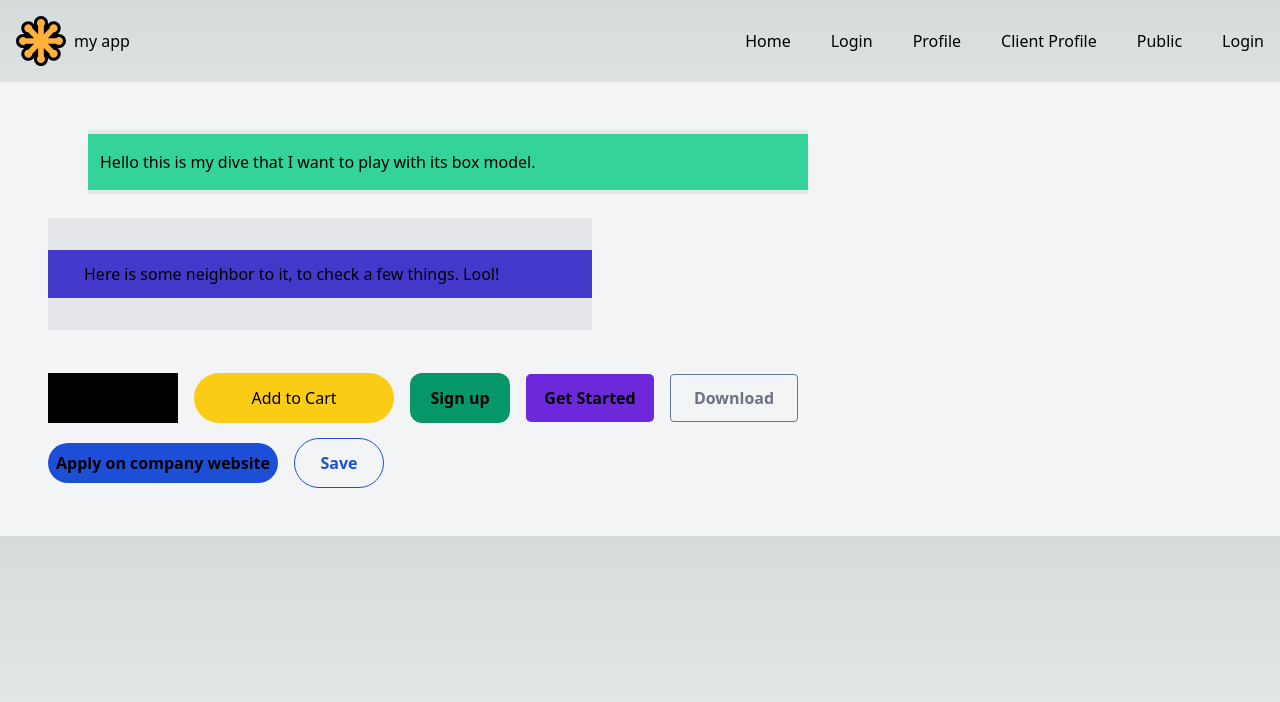
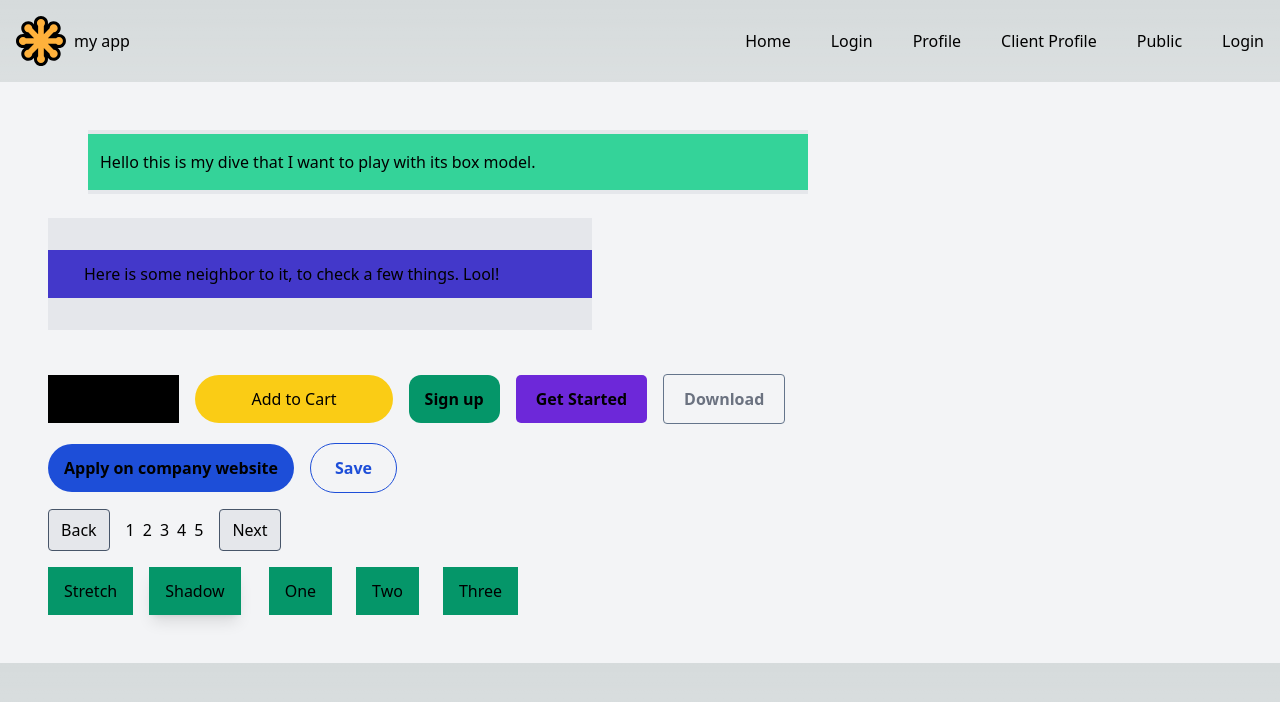
Before and after one commit to Delaunay-I/Webthing, a Next.js app: page /public in a window 1280 px wide. Shown: the top 702 px of the page. Built offline with nearby package versions, Linux system fonts and the light colour scheme; no server answers.

Commit message:
practice box model in css with buttons - added more buttons

```diff
--- a/app/public/page.jsx
+++ b/app/public/page.jsx
@@ -1,36 +1,94 @@
 const Public = () => {
-  return <section className="bg-gray-100 p-12">
-    <div className="mb-6 bg-emerald-400 w-[45em] mx-10 border-y-4 px-3 py-4">Hello this is my dive that I want to play with its box model.</div>
-    <div className="bg-indigo-700 w-[34em] border-y-[32px] mt-1 px-9 py-3 mb-8">Here is some neighbor to it, to check a few things. Lool!</div>
+  const page_nums = [1, 2, 3, 4, 5];
 
+  return (
+    <section className="bg-gray-100 p-12">
+      <div className="mb-6 bg-emerald-400 w-[45em] mx-10 border-y-4 px-3 py-4">
+        Hello this is my dive that I want to play with its box model.
+      </div>
+      <div className="bg-indigo-700 w-[34em] border-y-[32px] mt-1 px-9 py-3 mb-8">
+        Here is some neighbor to it, to check a few things. Lool!
+      </div>
 
-    <button className="bg-black w-[130px] h-[50px]
+      <button
+        className="bg-black px-4 py-3
       hover:opacity-80 transition
-    ">Request Now</button>
-    <button className="bg-yellow-400 text-black mx-4 w-[200px] h-[50px] rounded-full
+    "
+      >
+        Request Now
+      </button>
+      <button
+        className="bg-yellow-400 text-black mx-4 px-14 py-3 rounded-full
       hover:bg-yellow-500 transition
-    ">Add to Cart</button>
-    <button className="w-[100px] h-[50px] font-bold bg-emerald-600 rounded-xl
+    "
+      >
+        Add to Cart
+      </button>
+      <button
+        className="py-3 px-4 font-bold bg-emerald-600 rounded-xl
       hover:shadow-lg transition
-    ">Sign up</button>
-    <button className="bg-violet-700 w-[8rem] h-[3rem] mx-4 rounded-[5px]
+    "
+      >
+        Sign up
+      </button>
+      <button
+        className="bg-violet-700 py-3 px-5 mx-4 rounded-[5px]
       hover:opacity-80 transition font-semibold
-    ">Get Started</button>
-    <button className="text-gray-500 w-[8rem] h-[3rem] border border-slate-500 rounded mt-3
+    "
+      >
+        Get Started
+      </button>
+      <button
+        className="text-gray-500 py-3 px-5 border border-slate-500 rounded mt-3
       hover:bg-gray-500 hover:text-white transition font-semibold
-    ">Download</button>
-    <br/>
-    <button className="bg-blue-700 w-[230px] h-[40px] mt-5 rounded-full font-semibold
+    "
+      >
+        Download
+      </button>
+      <br />
+      <button
+        className="py-3 px-4 bg-blue-700 mt-5 rounded-full font-semibold
       hover:bg-blue-900 transition
-    ">
-      Apply on company website
-    </button>
-    <button className="w-[90px] h-[50px] border border-blue-700 text-blue-700 font-bold mx-4
+    "
+      >
+        Apply on company website
+      </button>
+      <button
+        className="py-3 px-6 border border-blue-700 text-blue-700 font-bold mx-4
       rounded-full hover:border-2 hover:bg-blue-100 transition
-    ">
-      Save
-    </button>
-  </section>
+    "
+      >
+        Save
+      </button>
+
+      <br />
+
+      <button className="py-2 px-3 bg-gray-200 border border-slate-600 text-black rounded my-4 mr-3">
+        Back
+      </button>
+      {page_nums.map((num, index) => (
+        <a key={index} href="" className="text-black mx-1">
+          {num}
+        </a>
+      ))}
+      <button className="py-2 px-3 bg-gray-200 border border-slate-600 text-black rounded ml-3 mr-4">
+        Next
+      </button>
+      <br />
+
+      <button className="bg-emerald-600 py-3 px-4 hover:py-6 hover:px-8 transition-all duration-1000">
+        Stretch
+      </button>
+      <button className="bg-emerald-600 py-3 px-4 shadow-lg mx-4 active:translate-x-1 active:translate-y-1 active:shadow-none">
+        Shadow
+      </button>
+
+      <button className="bg-emerald-600 py-3 px-4 hover:px-5 transition-all mx-3">One</button>
+      <button className="bg-emerald-600 py-3 px-4 hover:px-6 transition-all mx-3">Two</button>
+      <button className="bg-emerald-600 py-3 px-4 hover:px-7 transition-all mx-3">Three</button>
+
+    </section>
+  );
 };
 
 export default Public;
```
